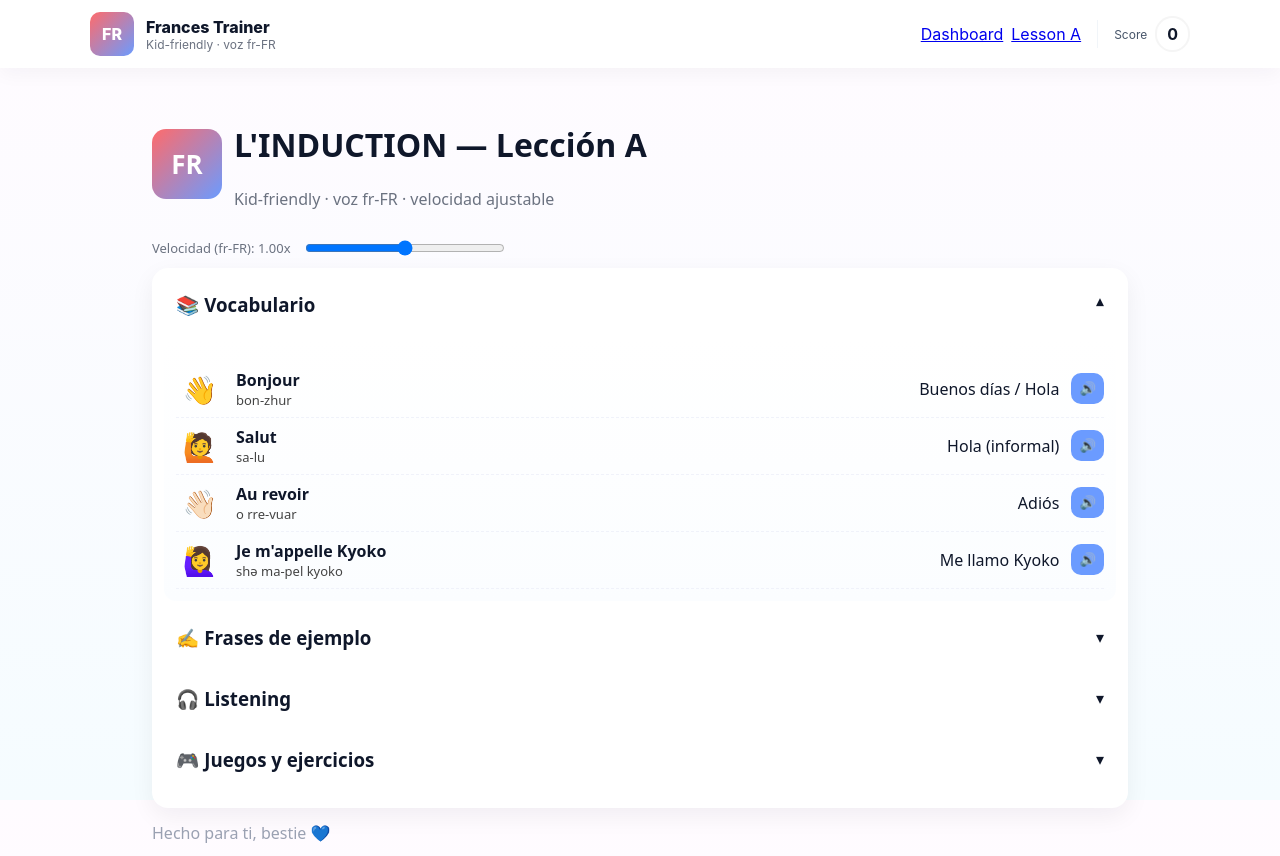
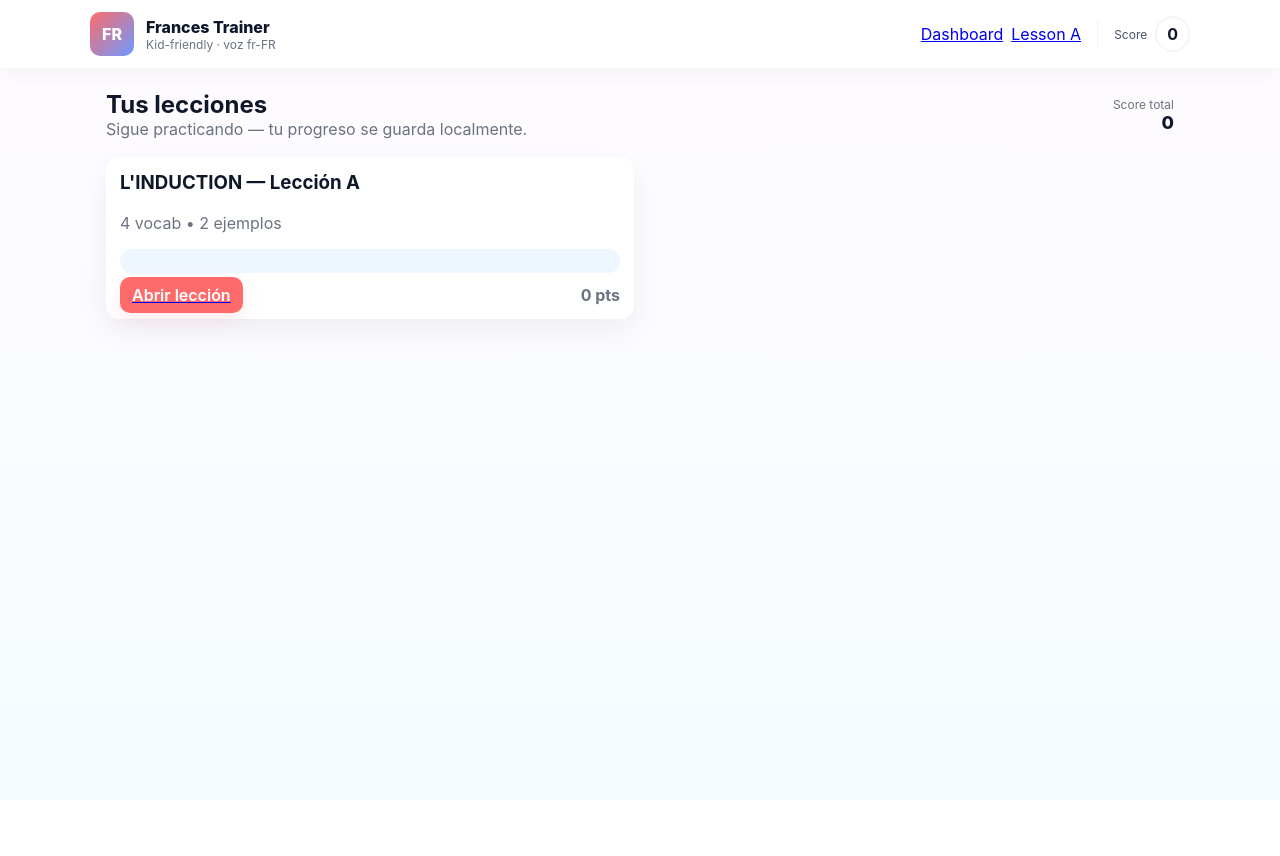
Before and after one commit to jarnidelgado/frances, a Next.js app: page / in a window 1280 px wide. After the commit the page ends 800 px from the top, so only its background shows below. Built offline with nearby package versions, Linux system fonts and the light colour scheme.

Commit message:
Update index.js

```diff
--- a/pages/index.js
+++ b/pages/index.js
@@ -1,94 +1,51 @@
 // pages/index.js
-import Head from "next/head";
-import { useState } from "react";
-import styles from "../styles/Home.module.css";
-import Accordion from "../components/Accordion";
-import FillList from "../components/FillList";
-import DragGame from "../components/DragGame";
+import Link from "next/link";
 import lessons from "../data/lessons.json";
+import ProgressBar from "../components/ProgressBar";
+import { useEffect, useState } from "react";
 
-const LESSON = lessons.lessonA;
+export default function Dashboard(){
+  const [progressMap,setProgressMap] = useState({});
+  useEffect(()=> {
+    try{
+      const raw = localStorage.getItem('frances_progress') || '{}';
+      setProgressMap(JSON.parse(raw));
+    }catch(e){}
+  },[]);
 
-function speak(text, rate = 1) {
-  if (!("speechSynthesis" in window)) return alert("TTS no soportado");
-  window.speechSynthesis.cancel();
-  const u = new SpeechSynthesisUtterance(text);
-  u.lang = "fr-FR";
-  u.rate = rate;
-  window.speechSynthesis.speak(u);
-}
-
-export default function Home() {
-  const [rate, setRate] = useState(1);
-  const [open, setOpen] = useState({ vocab: true, examples: false, listening: false, exercises: false });
-
-  function handleCheckFill({ id, answer }) {
-    const ex = LESSON.exercises.fill.find((f) => f.id === id);
-    const normalize = (s) => (s || "").normalize("NFD").replace(/[\u0300-\u036f]/g, "").trim().toLowerCase();
-    const ok = ex.answers.map(a => normalize(a)).includes(normalize(answer));
-    alert(ok ? "✅ Correcto" : "❌ Intenta otra vez");
-  }
+  // calculate overall score
+  const totalScore = Object.values(progressMap).reduce((s, v) => s + (v.score||0), 0);
 
   return (
-    <>
-      <Head><title>Frances Trainer — Lección A</title></Head>
-      <main className={styles.container}>
-        <header className={styles.header}>
-          <div className={styles.logo}>FR</div>
-          <div>
-            <h1>{LESSON.title}</h1>
-            <p className={styles.muted}>Kid-friendly · voz fr-FR · velocidad ajustable</p>
-          </div>
-        </header>
+    <div>
+      <div style={{display:"flex",justifyContent:"space-between",alignItems:"center",marginBottom:18}}>
+        <div>
+          <h2 style={{margin:0}}>Tus lecciones</h2>
+          <div style={{color:"var(--muted)"}}>Sigue practicando — tu progreso se guarda localmente.</div>
+        </div>
+        <div style={{textAlign:"right"}}>
+          <div style={{fontSize:12,color:"var(--muted)"}}>Score total</div>
+          <div style={{fontWeight:800,fontSize:18}}>{totalScore}</div>
+        </div>
+      </div>
 
-        <section className={styles.controls}>
-          <label className={styles.small}>Velocidad (fr-FR): {rate.toFixed(2)}x</label>
-          <input className={styles.range} type="range" min="0.6" max="1.4" step="0.05" value={rate} onChange={(e) => setRate(Number(e.target.value))} />
-        </section>
-
-        <div className={styles.card}>
-          <Accordion title="📚 Vocabulario" open={open.vocab} onToggle={() => setOpen(o => ({...o, vocab: !o.vocab}))}>
-            {LESSON.vocab.map(v => (
-              <div key={v.word} className={styles.vocabRow}>
-                <div className={styles.emoji}>{v.emoji}</div>
-                <div style={{flex:1}}>
-                  <div className={styles.word}>{v.word}</div>
-                  <div className={styles.phon}>{v.phon}</div>
-                </div>
-                <div style={{marginLeft:12}}>{v.trans}</div>
-                <div><button className={styles.play} onClick={() => speak(v.word, rate)}>🔊</button></div>
+      <div style={{display:"grid",gridTemplateColumns:"1fr 1fr",gap:12}}>
+        {Object.keys(lessons).map(k => {
+          const L = lessons[k];
+          const prog = progressMap[L.id] || { percent:0, score:0 };
+          return (
+            <div className="card" key={L.id} style={{padding:14}}>
+              <h3 style={{marginTop:0}}>{L.title}</h3>
+              <p style={{color:"var(--muted)"}}>{L.vocab.length} vocab • {L.examples.length} ejemplos</p>
+              <ProgressBar percent={prog.percent||0} />
+              <div style={{display:"flex",justifyContent:"space-between",marginTop:12,alignItems:"center"}}>
+                <Link href={`/lesson/${L.id}`}><a className="btn">Abrir lección</a></Link>
+                <div style={{color:"var(--muted)",fontWeight:700}}>{prog.score||0} pts</div>
               </div>
-            ))}
-          </Accordion>
-
-          <Accordion title="✍️ Frases de ejemplo" open={open.examples} onToggle={() => setOpen(o => ({...o, examples: !o.examples}))}>
-            {LESSON.examples.map(ex => (
-              <div key={ex.id} className={styles.exampleRow}>
-                <div style={{fontWeight:700}}>{ex.emoji} {ex.text}</div>
-                <div className={styles.muted}>{ex.notes}</div>
-                <div style={{marginTop:6}}><button className={styles.play} onClick={() => speak(ex.text, rate)}>🔊</button></div>
-              </div>
-            ))}
-          </Accordion>
-
-          <Accordion title="🎧 Listening" open={open.listening} onToggle={() => setOpen(o => ({...o, listening: !o.listening}))}>
-            {LESSON.listening.map(l => (
-              <div key={l.id} className={styles.listenRow}>
-                <div>{l.text}</div>
-                <button className={styles.play} onClick={() => speak(l.text, rate)}>🔊</button>
-              </div>
-            ))}
-          </Accordion>
-
-          <Accordion title="🎮 Juegos y ejercicios" open={open.exercises} onToggle={() => setOpen(o => ({...o, exercises: !o.exercises}))}>
-            <FillList fills={LESSON.exercises.fill} onCheck={handleCheckFill} rate={rate} />
-            <hr style={{margin:"12px 0"}} />
-            <DragGame exercises={LESSON.exercises.drag} rate={rate} />
-          </Accordion>
-        </div>
-
-        <footer className={styles.footer}>Hecho para ti, bestie 💙</footer>
-      </main>
-    </>
+            </div>
+          );
+        })}
+      </div>
+    </div>
   );
 }
```
